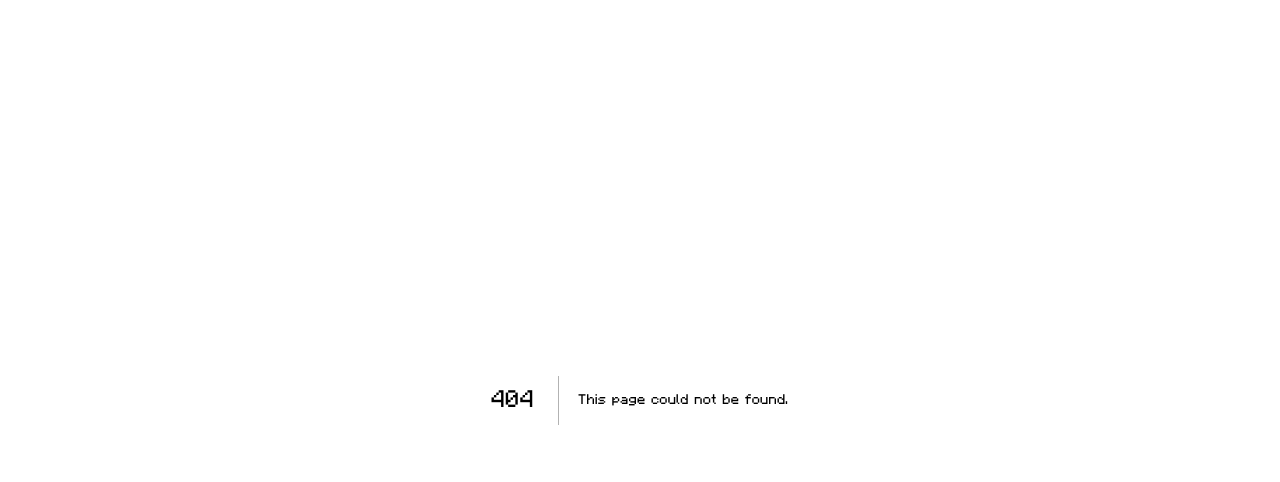
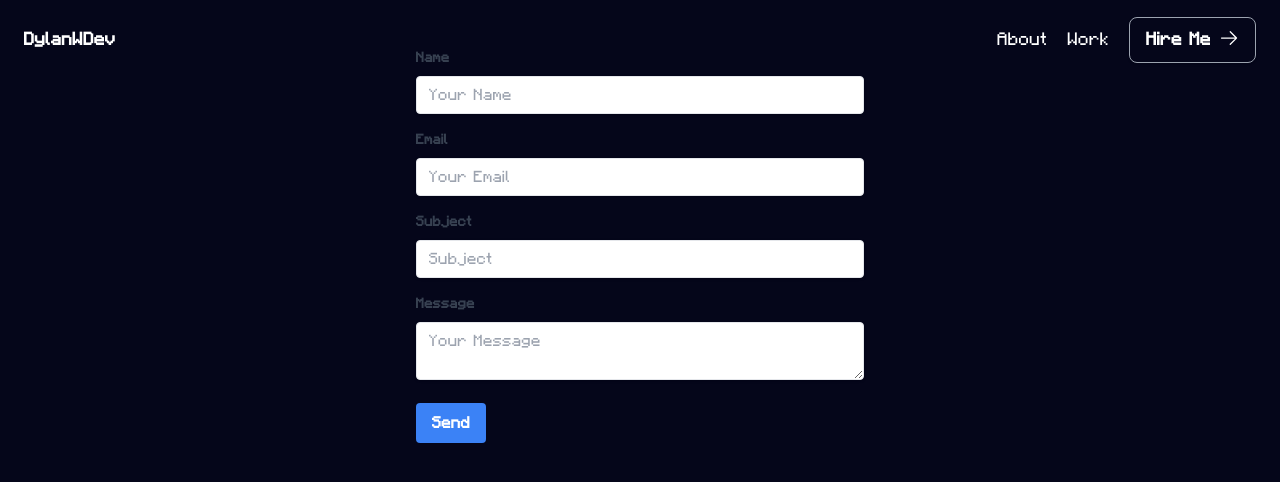
Before and after one commit to DylanWDev/Portfolio, a Next.js app: page /contact in a window 1280 px wide. Before the commit this address had no page. Shown: the top 482 px of the page. Built offline with nearby package versions, Linux system fonts and the light colour scheme.

Commit message:
added contact page

```diff
--- /dev/null
+++ b/src/app/contact/page.jsx
@@ -0,0 +1,97 @@
+"use client"
+import { useState } from 'react';
+import Nav from "../components/Nav/Nav";
+
+export default function Contact() {
+  const [formData, setFormData] = useState({
+    name: '',
+    email: '',
+    subject: '',
+    message: ''
+  });
+
+  const handleChange = (e) => {
+    setFormData({
+      ...formData,
+      [e.target.name]: e.target.value
+    });
+  };
+
+  const handleSubmit = (e) => {
+    e.preventDefault();
+    // Add code to send email using backend service
+    console.log(formData); // For testing purposes, log form data
+  };
+
+  return (
+    <div className="relative">
+      <div className="star-bg absolute star-container"></div>
+      <div className="absolute top-0 w-full">
+        <Nav />
+      </div>
+      <div className="container mx-auto py-12">
+        <form onSubmit={handleSubmit} className="max-w-md mx-auto">
+          <div className="mb-4">
+            <label className="block text-gray-700 text-sm font-bold mb-2" htmlFor="name">Name</label>
+            <input
+              className="shadow appearance-none border rounded w-full py-2 px-3 text-gray-700 leading-tight focus:outline-none focus:shadow-outline"
+              id="name"
+              type="text"
+              placeholder="Your Name"
+              name="name"
+              value={formData.name}
+              onChange={handleChange}
+              required
+            />
+          </div>
+          <div className="mb-4">
+            <label className="block text-gray-700 text-sm font-bold mb-2" htmlFor="email">Email</label>
+            <input
+              className="shadow appearance-none border rounded w-full py-2 px-3 text-gray-700 leading-tight focus:outline-none focus:shadow-outline"
+              id="email"
+              type="email"
+              placeholder="Your Email"
+              name="email"
+              value={formData.email}
+              onChange={handleChange}
+              required
+            />
+          </div>
+          <div className="mb-4">
+            <label className="block text-gray-700 text-sm font-bold mb-2" htmlFor="subject">Subject</label>
+            <input
+              className="shadow appearance-none border rounded w-full py-2 px-3 text-gray-700 leading-tight focus:outline-none focus:shadow-outline"
+              id="subject"
+              type="text"
+              placeholder="Subject"
+              name="subject"
+              value={formData.subject}
+              onChange={handleChange}
+              required
+            />
+          </div>
+          <div className="mb-4">
+            <label className="block text-gray-700 text-sm font-bold mb-2" htmlFor="message">Message</label>
+            <textarea
+              className="shadow appearance-none border rounded w-full py-2 px-3 text-gray-700 leading-tight focus:outline-none focus:shadow-outline"
+              id="message"
+              placeholder="Your Message"
+              name="message"
+              value={formData.message}
+              onChange={handleChange}
+              required
+            ></textarea>
+          </div>
+          <div className="flex items-center justify-between">
+            <button
+              className="bg-blue-500 hover:bg-blue-700 text-white font-bold py-2 px-4 rounded focus:outline-none focus:shadow-outline"
+              type="submit"
+            >
+              Send
+            </button>
+          </div>
+        </form>
+      </div>
+    </div>
+  );
+}
```
